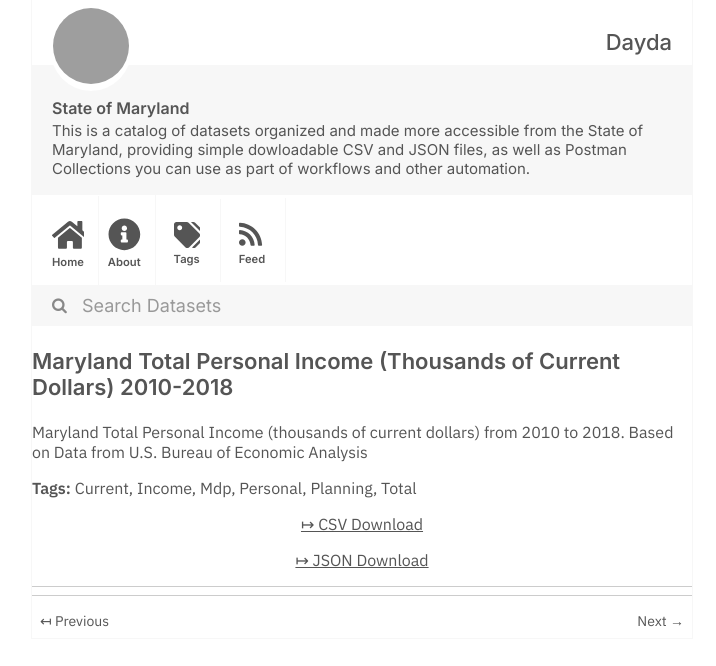
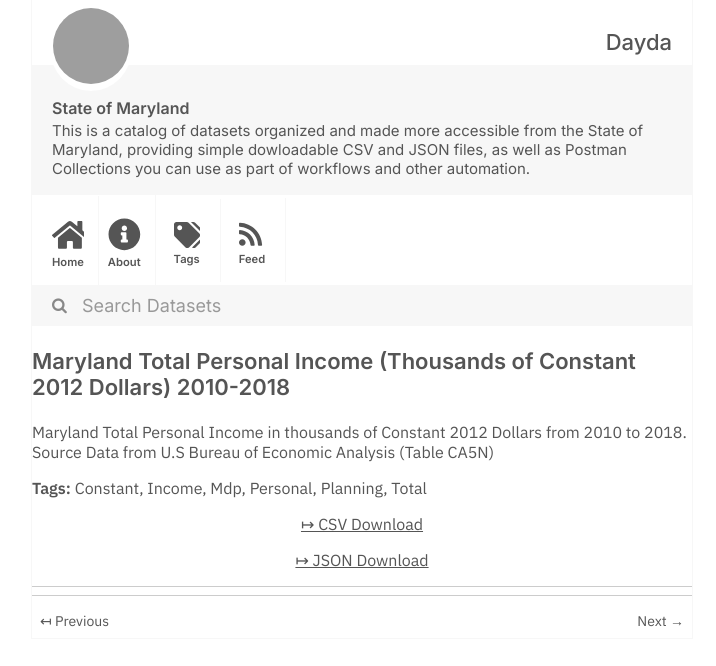
Before and after one commit to dayda-entities/state-of-maryland, a Jekyll site: the page built from _posts/2020-11-10-maryland-total-personal-income.md, in a window 1280 px wide, cut to the strip 0-666 px from the top of the page. Shown: the whole strip, without its empty margins (278-994 px from the left). Built offline with Jekyll 4.4.1, drawn with Linux system fonts in a browser that asks for light colours; grey boxes are pictures that could not be loaded.

Commit message:
Publish Data

```diff
--- a/_posts/2020-11-10-maryland-total-personal-income.md
+++ b/_posts/2020-11-10-maryland-total-personal-income.md
@@ -1,11 +1,11 @@
 ---
-title: Maryland Total Personal Income (Thousands of Current Dollars) 2010-2018
-created: '2020-11-10T17:25:08.087749'
-modified: '2020-11-10T17:25:08.087760'
+title: Maryland Total Personal Income (Thousands of Constant 2012 Dollars) 2010-2018
+created: '2020-11-10T17:23:55.303037'
+modified: '2020-11-10T17:23:55.303047'
 state: active
 type: dataset
 tags:
-  - Current
+  - Constant
   - Income
   - Mdp
   - Personal
@@ -13,10 +13,10 @@ tags:
   - Total
 groups:
   - Local Government
-csv_url: 'https://opendata.maryland.gov/api/views/m4dq-89ja/rows.csv?accessType=DOWNLOAD'
+csv_url: 'https://opendata.maryland.gov/api/views/4dhw-3gak/rows.csv?accessType=DOWNLOAD'
 json_url: >-
-  https://opendata.maryland.gov/api/views/m4dq-89ja/rows.json?accessType=DOWNLOAD
+  https://opendata.maryland.gov/api/views/4dhw-3gak/rows.json?accessType=DOWNLOAD
 layout: post
 
 ---
-Maryland Total Personal Income (thousands of current dollars) from 2010 to 2018. Based on Data from U.S. Bureau of Economic Analysis
+Maryland Total Personal Income in thousands of Constant 2012 Dollars from 2010 to 2018. Source Data from U.S Bureau of Economic Analysis (Table CA5N)
```
